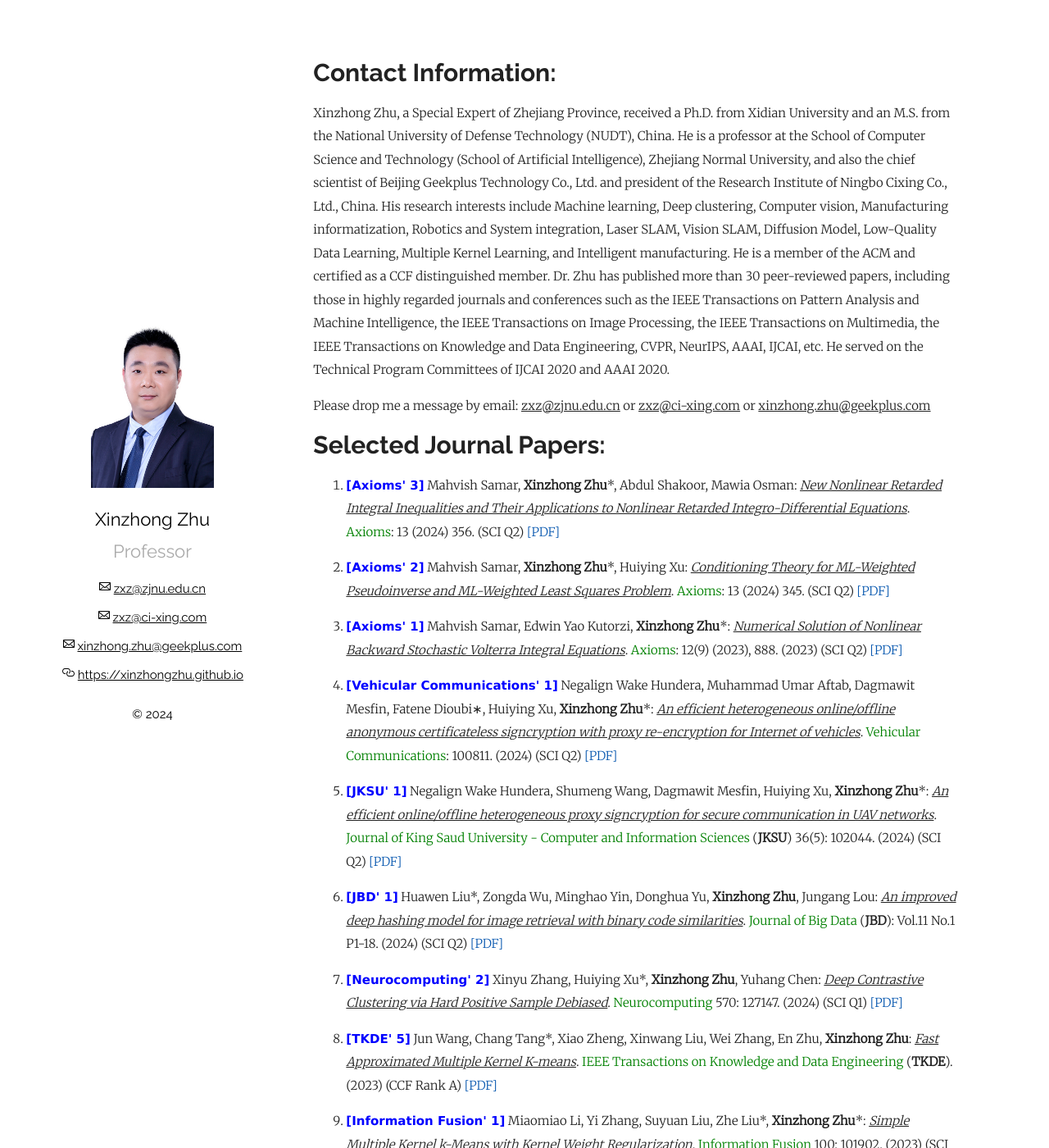
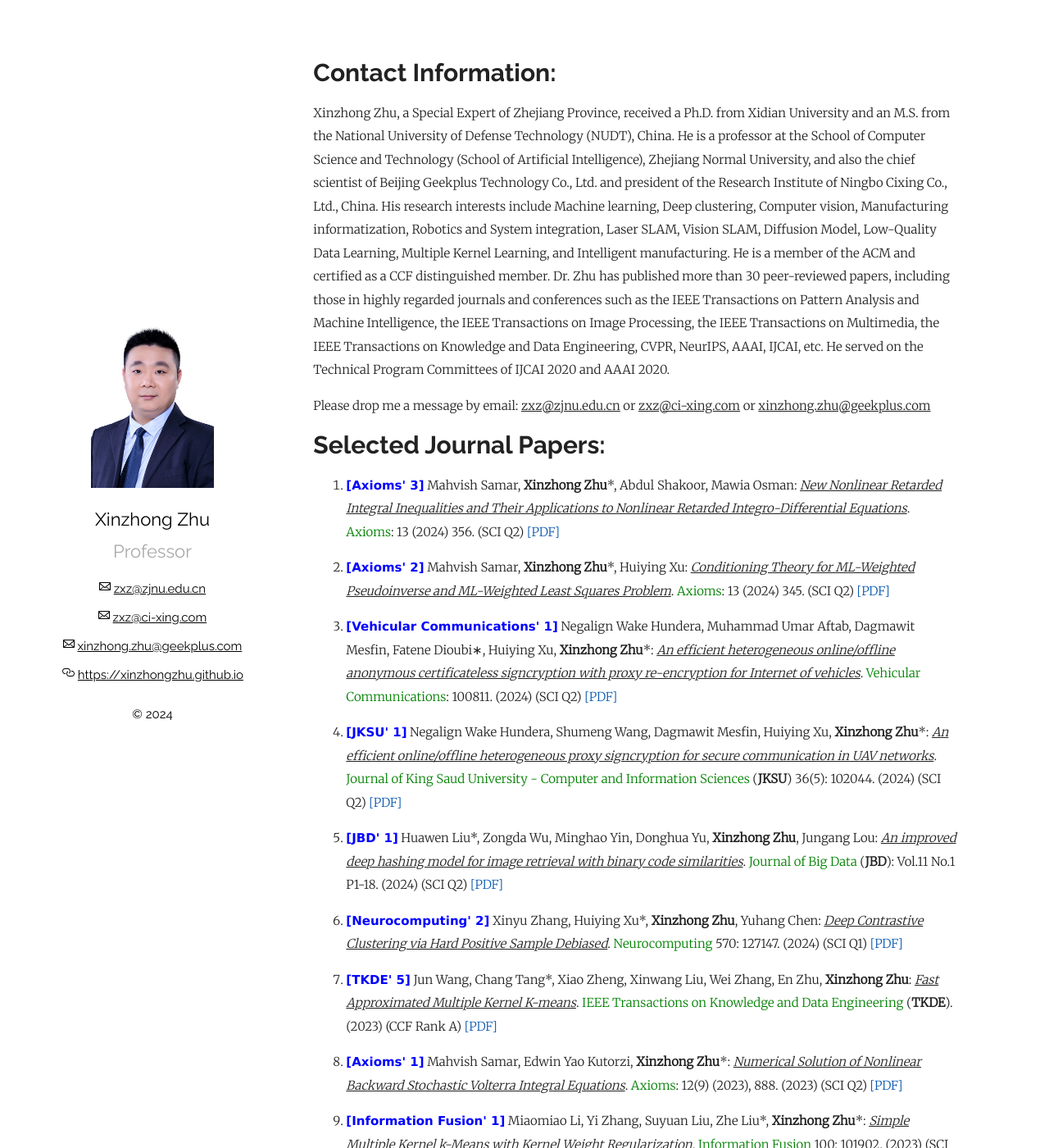
Before and after one commit to xinzhongzhu/xinzhongzhu.github.io, a Jekyll site: the page built from index.md, in a window 1280 px wide and 1400 px high. Shown: the whole window at 82% size. Built offline with Jekyll 4.4.1, drawn with Linux system fonts in a browser that asks for light colours; our own code applies the rules of GitHub Pages for plain Markdown files; part of the change alters nothing that is shown.

Commit message:
Update index.md

```diff
--- a/index.md
+++ b/index.md
@@ -16,11 +16,10 @@ Please drop me a message by email: <u>zxz@zjnu.edu.cn</u> or <u>zxz@ci-xing.com<
 <ol>
 
 
+
  <p style="margin-top: 8px;"><li><font face="verdana" color="blue"><b>[Axioms' 3]</b></font> Mahvish Samar, <b>Xinzhong Zhu</b>*, Abdul Shakoor, Mawia Osman: <i><u>New Nonlinear Retarded Integral Inequalities and Their Applications to Nonlinear Retarded Integro-Differential Equations</u></i>. <font color="green">Axioms</font>: 13 (2024) 356. (SCI Q2) <a href = "https://xinzhongzhu.github.io/document/6-New%20Nonlinear%20Retarded%20Integral%20Inequalities%20and%20Their%20Applications%20to%20Nonlinear%20Retarded%20Integro-Differential%20Equations.pdf">[PDF]</a></li></p>
 
  <p style="margin-top: 8px;"><li><font face="verdana" color="blue"><b>[Axioms' 2]</b></font> Mahvish Samar, <b>Xinzhong Zhu</b>*, Huiying Xu: <i><u>Conditioning Theory for ML-Weighted Pseudoinverse and ML-Weighted Least Squares Problem</u></i>. <font color="green">Axioms</font>: 13 (2024) 345. (SCI Q2) <a href = "https://xinzhongzhu.github.io/document/5-Conditioning%20Theory%20for%20ML-Weighted.pdf">[PDF]</a></li></p>
-
-  <p style="margin-top: 8px;"><li><font face="verdana" color="blue"><b>[Axioms' 1]</b></font> Mahvish Samar, Edwin Yao Kutorzi, <b>Xinzhong Zhu</b>*: <i><u>Numerical Solution of Nonlinear Backward Stochastic Volterra Integral Equations</u></i>. <font color="green">Axioms</font>: 12(9) (2023), 888. (2023) (SCI Q2) <a href = "https://xinzhongzhu.github.io/document/2-Numerical%20Solution%20of%20Nonlinear%20Backward%20Stochastic%20Volterra%20Integral%20Equations.pdf">[PDF]</a></li></p>
 
 
 
@@ -35,6 +34,8 @@ Please drop me a message by email: <u>zxz@zjnu.edu.cn</u> or <u>zxz@ci-xing.com<
  <p style="margin-top: 8px;"><li><font face="verdana" color="blue"><b>[Neurocomputing' 2]</b></font> Xinyu Zhang, Huiying Xu*, <b>Xinzhong Zhu</b>, Yuhang Chen: <i><u>Deep Contrastive Clustering via Hard Positive Sample Debiased</u></i>. <font color="green">Neurocomputing</font> 570: 127147. (2024) (SCI Q1) <a href = "https://xinzhongzhu.github.io/document/%5BNeuroComputing%5D%20Deep%20Contrastive%20Clustering%20via%20Hard%20positive%20sample%20Debiased.pdf">[PDF]</a></li></p>
 
   <p style="margin-top: 8px;"><li><font face="verdana" color="blue"><b>[TKDE' 5]</b></font> Jun Wang, Chang Tang*, Xiao Zheng, Xinwang Liu, Wei Zhang, En Zhu, <b>Xinzhong Zhu</b>: <i><u>Fast Approximated Multiple Kernel K-means</u></i>. <font color="green">IEEE Transactions on Knowledge and Data Engineering </font> (<b>TKDE</b>). (2023) (CCF Rank A) <a href = "https://xinzhongzhu.github.io/document/Fast_Approximated_Multiple_Kernel_K-means.pdf">[PDF]</a></li></p>
+
+  <p style="margin-top: 8px;"><li><font face="verdana" color="blue"><b>[Axioms' 1]</b></font> Mahvish Samar, Edwin Yao Kutorzi, <b>Xinzhong Zhu</b>*: <i><u>Numerical Solution of Nonlinear Backward Stochastic Volterra Integral Equations</u></i>. <font color="green">Axioms</font>: 12(9) (2023), 888. (2023) (SCI Q2) <a href = "https://xinzhongzhu.github.io/document/2-Numerical%20Solution%20of%20Nonlinear%20Backward%20Stochastic%20Volterra%20Integral%20Equations.pdf">[PDF]</a></li></p>
 
    <p style="margin-top: 8px;"><li><font face="verdana" color="blue"><b>[Information Fusion' 1]</b></font> Miaomiao Li, Yi Zhang, Suyuan Liu, Zhe Liu*, <b>Xinzhong Zhu</b>*: <i><u>Simple Multiple Kernel k-Means with Kernel Weight Regularization</u></i>. <font color="green">Information Fusion</font> 100: 101902. (2023) (SCI Q1) <a href = "https://xinzhongzhu.github.io/document/%5BInformation%20Fusion%5D%20Simple%20multiple%20kernel%20k-means%20with%20kernel%20weight%20regularization.pdf">[PDF]</a></li></p>
 
```
